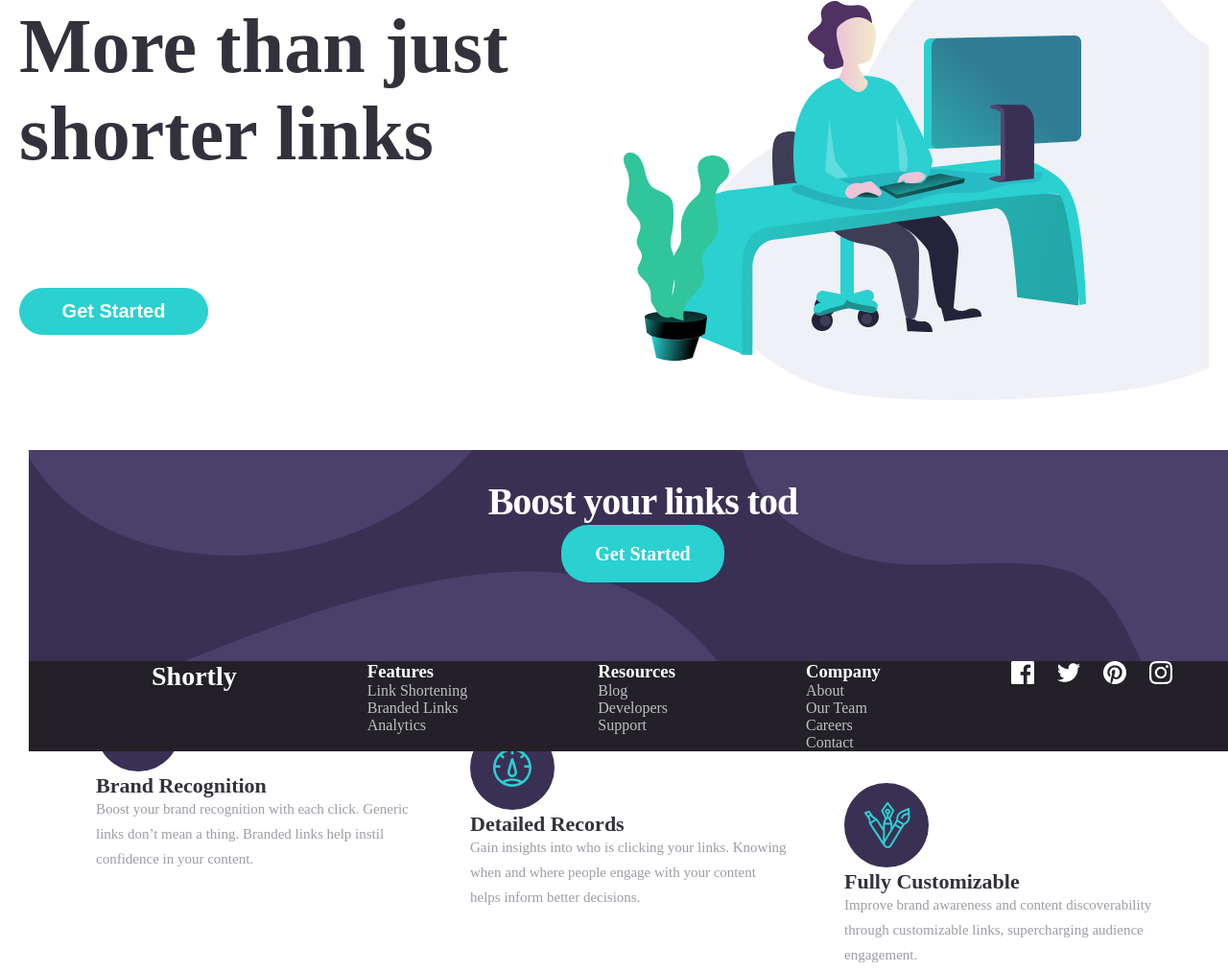
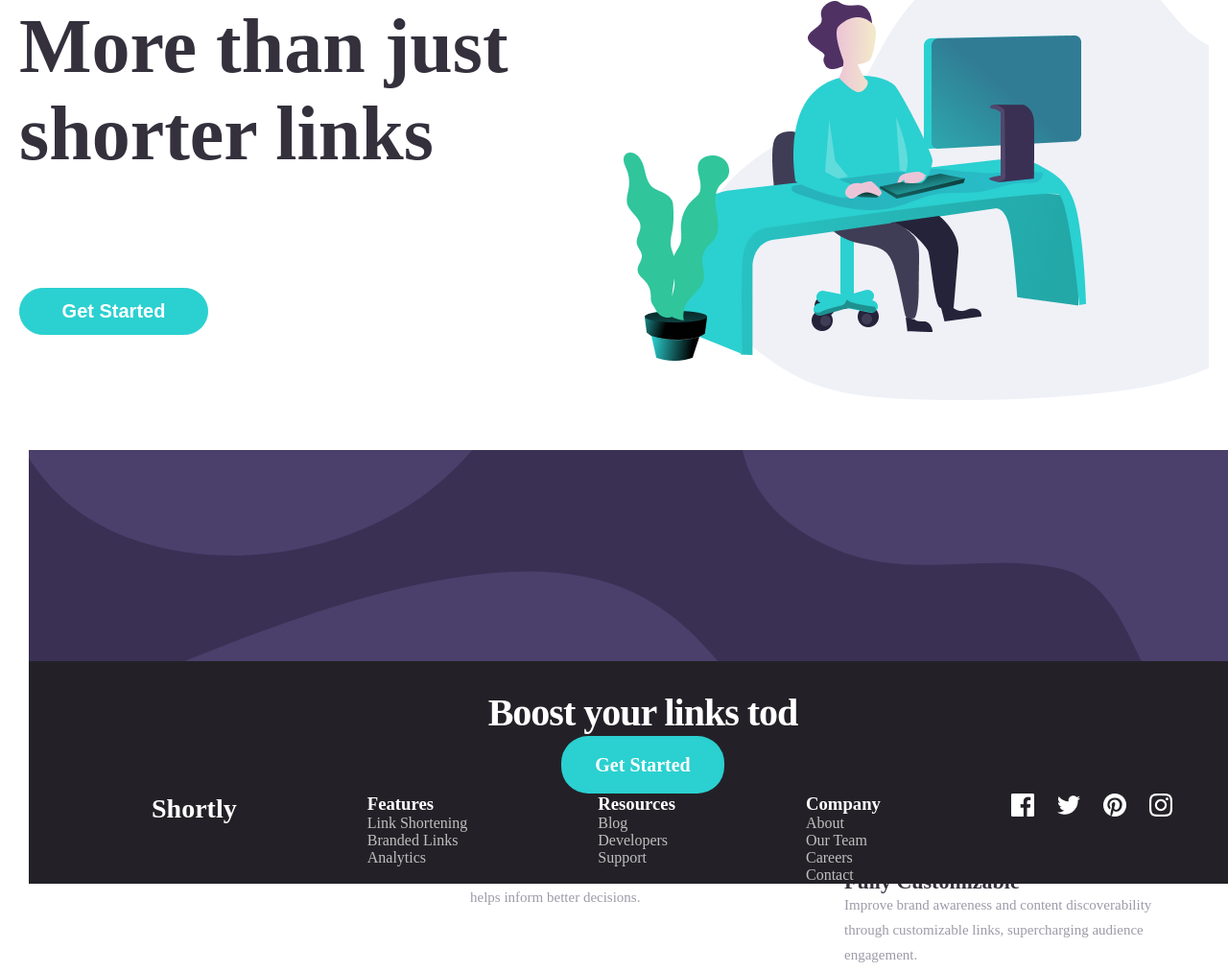
Before and after one commit to Muslimbek777/team-1, a plain HTML site: page index.html in a window 1280 px wide. Shown: the part 231-1244 px from the top of the page at 96% size. Drawn offline with Linux system fonts and the light colour scheme; files whose address does not match are found by name.

Commit message:
refresh tema 2

```diff
--- a/index.html
+++ b/index.html
@@ -55,7 +55,6 @@
               our advanced statistics dashboard.
             </p>
           </div>
-
           <ul class="cards-hero">
             <li class="cards">
               <img class="cards-picture" src="./pictres/Group 27.svg" alt="" />
@@ -87,17 +86,15 @@
         </div>
       </section>
       <section class="bg">
-        <div class="container">
-          <div class="started-hero">
-            <h2 class="started-title">Boost your links tod</h2>
-
-            <button class="started-btn">Get Started</button>
-          </div>
-        </div>
+        <div class="container"></div>
       </section>
     </main>
     <footer>
       <div class="container">
+        <div class="started-hero">
+          <h2 class="started-title">Boost your links tod</h2>
+          <button class="started-btn">Get Started</button>
+        </div>
         <ul class="footer-hero">
           <li class="pagess">
             <h2 class="pages-main-title">Shortly</h2>
```
